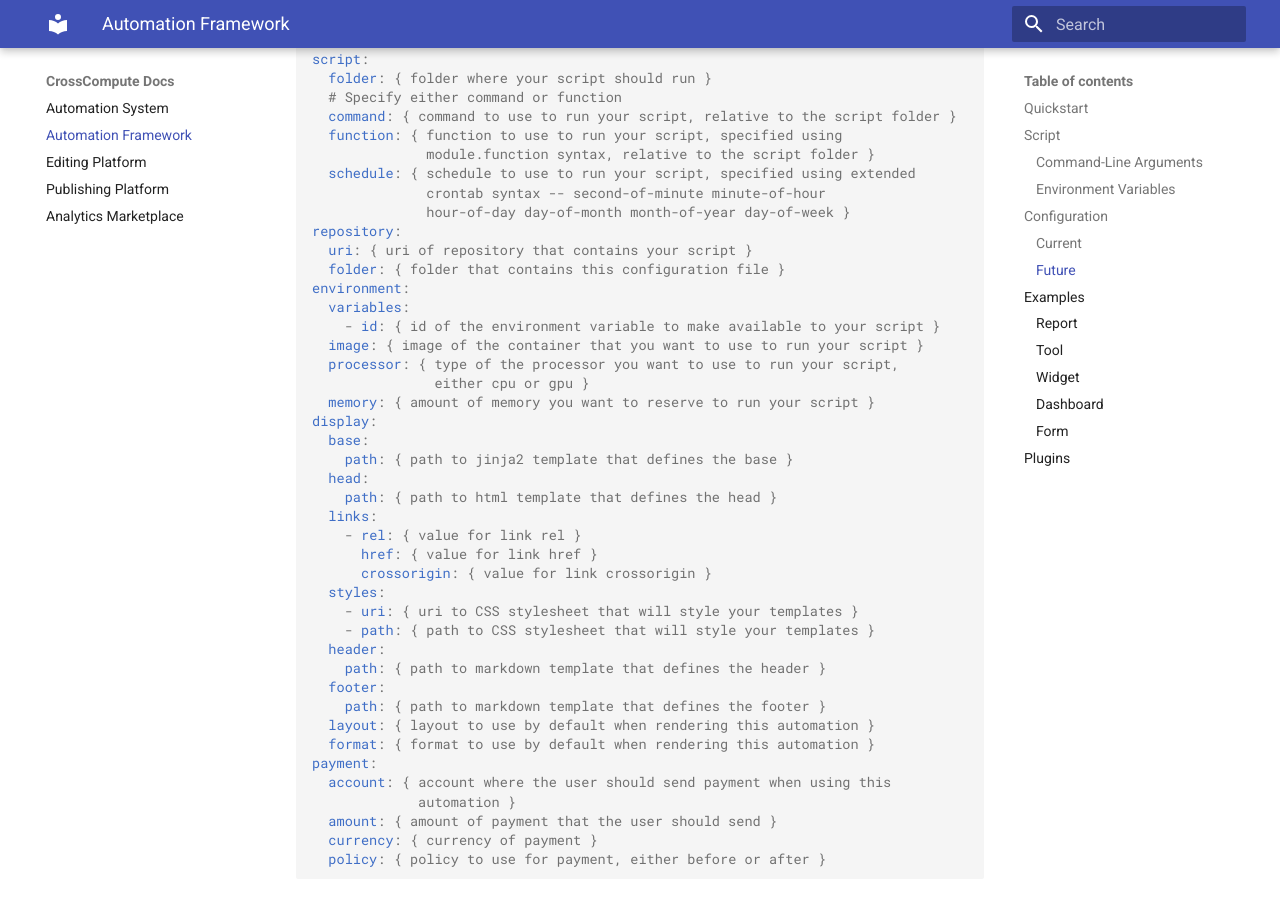
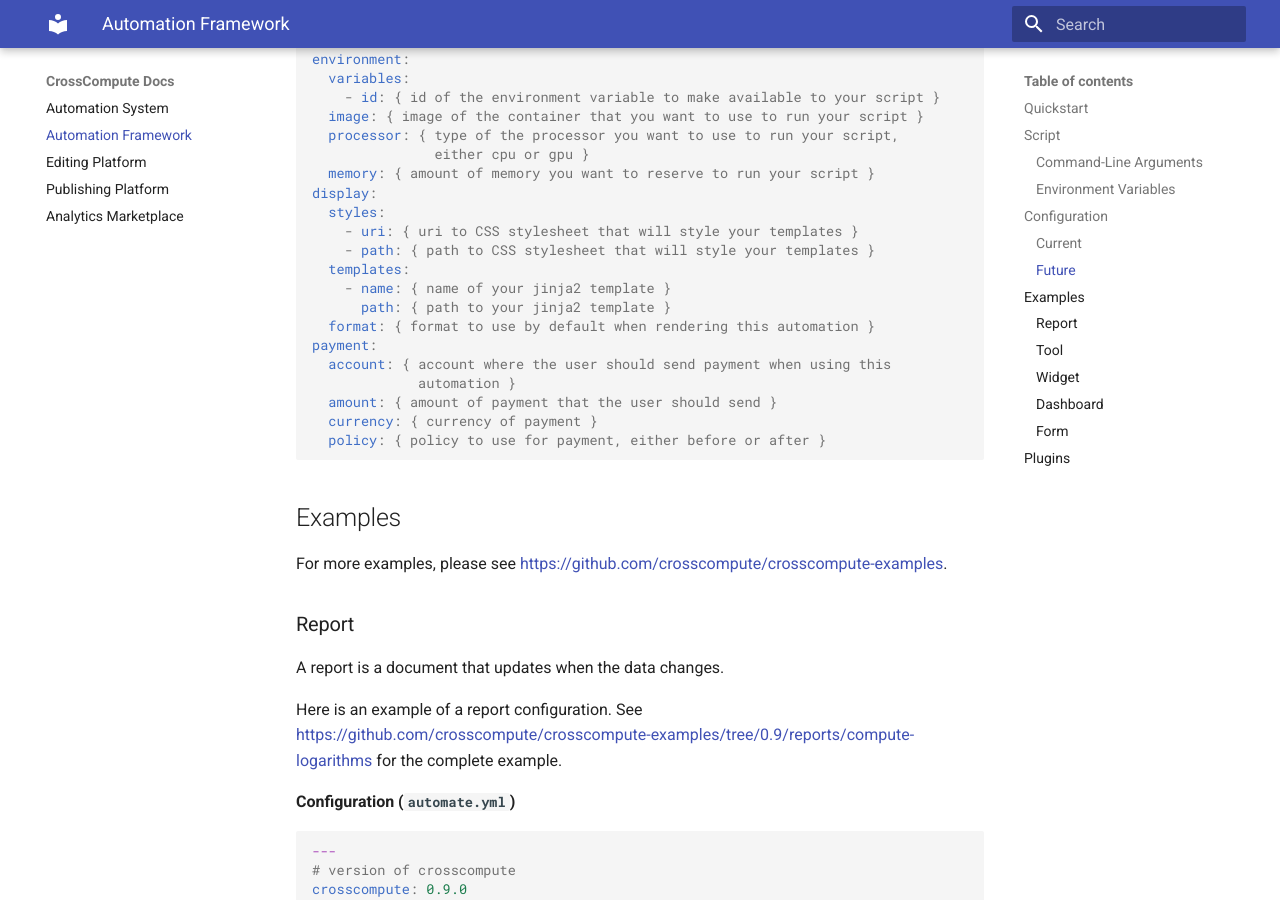
Before and after one commit to crosscompute/crosscompute-docs, an MkDocs documentation site: the page built from docs/automation-framework/README.md, in a window 1280 px wide and 900 px high, scrolled down 7837 px. Built offline with MkDocs 1.6.1 and Material for MkDocs 9.7.7, drawn with Linux system fonts in a browser that asks for light colours; some of the changed text lies outside the part shown.

Commit message:
Save notes

````diff
--- a/docs/automation-framework/README.md
+++ b/docs/automation-framework/README.md
@@ -133,12 +133,6 @@
 
   # command to use to run your script
   command: python run.py {input_folder} {output_folder}
-
-# display configuration
-display:
-
-  # layout to use by default when rendering this automation
-  layout: input
 ```
 
 ### Environment Variables
@@ -238,12 +232,6 @@
 
   # command to use to run your script
   command: python run.py
-
-# display configuration
-display:
-
-  # layout to use by default when rendering this automation
-  layout: input
 ```
 
 ## Configuration
@@ -398,22 +386,12 @@
                either cpu or gpu }
   memory: { amount of memory you want to reserve to run your script }
 display:
-  base:
-    path: { path to jinja2 template that defines the base }
-  head:
-    path: { path to html template that defines the head }
-  links:
-    - rel: { value for link rel }
-      href: { value for link href }
-      crossorigin: { value for link crossorigin }
   styles:
     - uri: { uri to CSS stylesheet that will style your templates }
     - path: { path to CSS stylesheet that will style your templates }
-  header:
-    path: { path to markdown template that defines the header }
-  footer:
-    path: { path to markdown template that defines the footer }
-  layout: { layout to use by default when rendering this automation }
+  templates:
+    - name: { name of your jinja2 template }
+      path: { path to your jinja2 template }
   format: { format to use by default when rendering this automation }
 payment:
   account: { account where the user should send payment when using this
@@ -540,20 +518,6 @@
   # - path to CSS stylesheet that will be used to render your templates
   styles:
     - path: report.css
-
-  header:
-    # path to markdown template that defines the header
-    path: header.md
-
-  footer:
-    # path to markdown template that defines the footer
-    path: footer.md
-
-  # layout to use by default when rendering this automation
-  layout: output
-
-  # format to use by default when rendering this automation
-  format: pdf
 ```
 
 **Template (`report.md`)**
@@ -629,12 +593,6 @@
 
   # command to use to run your script
   command: python run.py {input_folder} {output_folder}
-
-# display configuration
-display:
-
-  # layout to use by default when rendering this automation
-  layout: input
 ```
 
 TODO: Screenshot
@@ -691,12 +649,6 @@
   # crontab syntax -- second-of-minute minute-of-hour
   # hour-of-day day-of-month month-of-year day-of-week
   schedule: '* * * * * *'
-
-# display configuration
-display:
-
-  # layout to use by default when rendering this automation
-  layout: output
 ```
 
 TODO: Screenshot
@@ -736,12 +688,6 @@
   # - path to your markdown template or jupyter notebook form
   templates:
     - path: dashboard.md
-
-# display configuration
-display:
-
-  # layout to use by default when rendering this automation
-  layout: output
 ```
 
 **Template (`dashboard.md`)**
@@ -823,12 +769,6 @@
 
   # command to use to run your script
   command: python -c "$(jupyter nbconvert run.ipynb --to script --stdout)"
-
-# display configuration
-display:
-
-  # layout to use by default when rendering this automation
-  layout: output
 ```
 
 **Template (`ask.ipynb`)**
````
